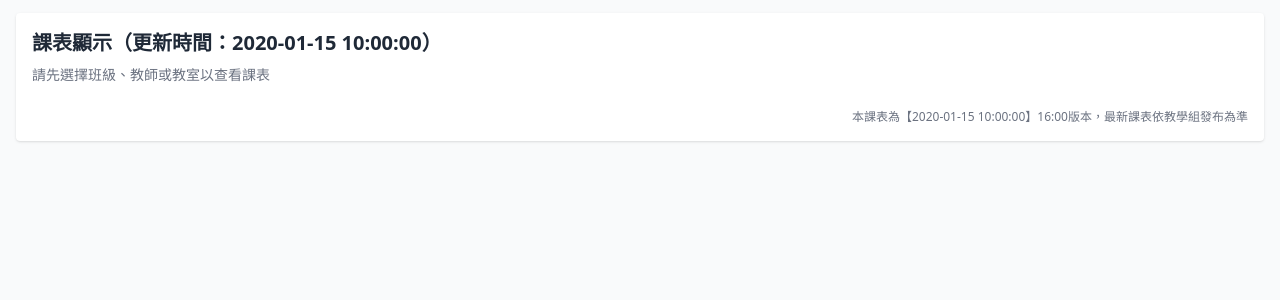
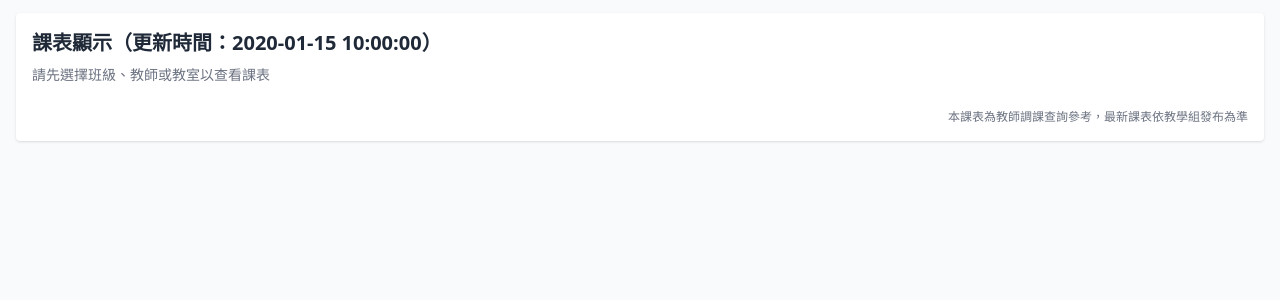
Before and after one commit to hlbhacademy/curriculum, a Flask app: template templates/index.html in a window 1280 px wide. Shown: the part 197-497 px from the top of the page. Run offline with Flask 3, Linux system fonts and the light colour scheme; the template is opened without the code that fills it: most values are stand-ins (such as "Sample title", 1, 10 or a date in 2020); parts of the project's set-up code (start-up, migrations or seed data) failed here and were passed over; some libraries are stand-ins or nearby versions.

Commit message:
Update index.html

```diff
--- a/templates/index.html
+++ b/templates/index.html
@@ -67,7 +67,7 @@
         <table class="w-full border text-center" id="scheduleTable"></table>
       </div>
 <p class="text-xs text-right text-gray-500 mt-2">
-  本課表為【{{ update_time }}】16:00版本，最新課表依教學組發布為準
+  本課表為教師調課查詢參考，最新課表依教學組發布為準
 </p>
     </div>
   </div>
```
